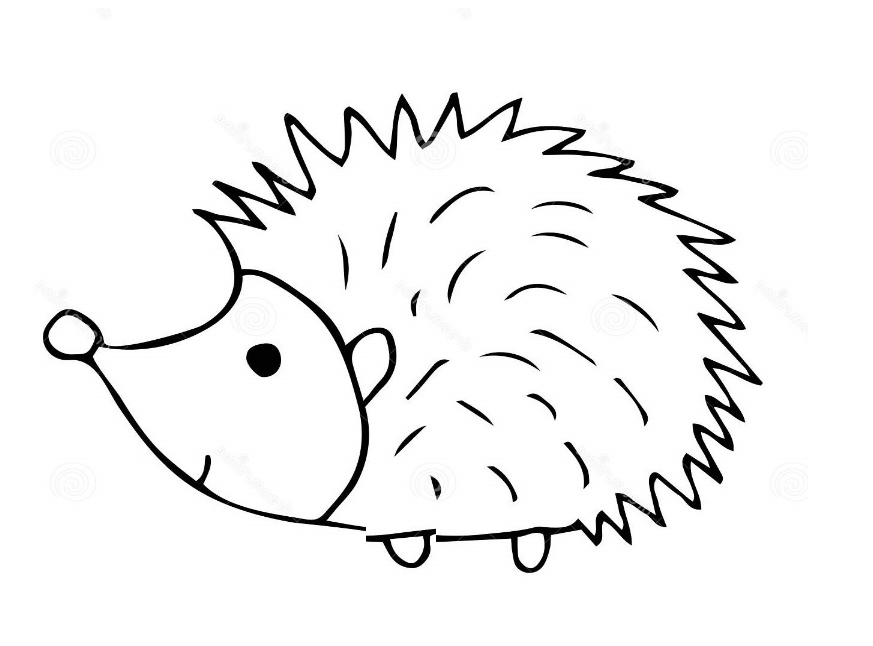
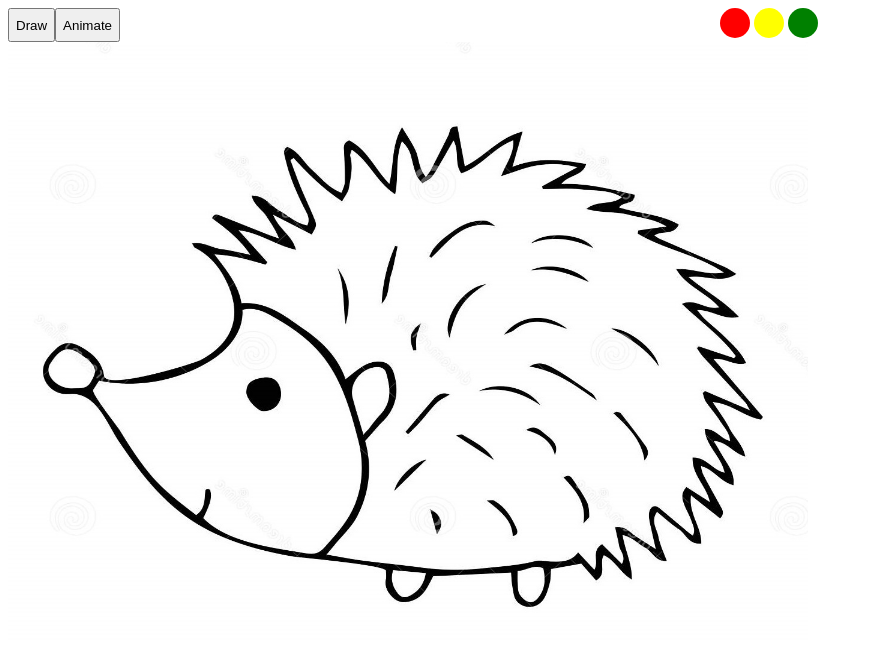
Before and after one commit to OlgaAk/OlgaAk.github.io, a plain HTML site: page draw.html in a window 1280 px wide. Shown: the whole page, without its empty margins (0-873 px from the left). Drawn offline with Linux system fonts and the light colour scheme.

Commit message:
add pallette

```diff
--- a/draw.html
+++ b/draw.html
@@ -1,13 +1,21 @@
 <!DOCTYPE html>
 <html lang="en">
-<head>
-    <meta charset="UTF-8">
+  <head>
+    <meta charset="UTF-8" />
     <title>Document</title>
+    <link rel="stylesheet" href="./styles.css" />
     <script src="./draw.js" async></script>
-</head>
-<body>
-    <!-- <button id="drawBtn">Draw</button>
-    <button id="animateBtn">Animate</button> -->
+  </head>
+  <body>
+    <div id="header">
+      <button id="drawBtn">Draw</button>
+      <button id="animateBtn">Animate</button>
+      <div id="palette">
+        <span id="red"></span>
+        <span id="yellow"></span>
+        <span id="green"></span>
+      </div>
+    </div>
     <canvas id="canvas"></canvas>
-</body>
+  </body>
 </html>
--- a/draw.js
+++ b/draw.js
@@ -1,5 +1,6 @@
 const animateBtn = document.getElementById("animateBtn");
 const drawBtn = document.getElementById("drawBtn");
+let drawMode = false;
 
 const leg1 = [
   {
@@ -41,9 +42,7 @@ const leg2 = [
   },
 ];
 
-// endPathBtn.addEventListener("click", () => {
-//     console.log(leg1)
-// })
+
 
 const canvas = document.getElementById("canvas");
 const ctx = canvas.getContext("2d");
@@ -59,19 +58,31 @@ img.src = "./hedgehog.jpg";
 
 img.onload = function (e) {
   ctx.drawImage(img, 0, 0, img.width, img.height, 0, 0, 800, 600);
-  //     ctx.beginPath()
-  //     ctx.fillStyle = 'rgba(0,0,0,0.1)';
-  //     ctx.strokeStyle = 'yellow';
-  //     ctx.setLineDash([5, 3]);/*dashes are 5px and spaces are 3px*/
-  // ctx.arc(60, 325, 30, 0, 2 * Math.PI);
+};
 
-  // ctx.stoke()
-  // ctx.fill()
+const drawNose = () => {
+  ctx.beginPath();
+  ctx.fillStyle = "rgba(0,0,0,0.1)";
+  ctx.strokeStyle = "yellow";
+  ctx.setLineDash([5, 3]); /*dashes are 5px and spaces are 3px*/
+  ctx.arc(60, 325, 30, 0, 2 * Math.PI);
 
-  // ctx.clip();
+  ctx.stoke();
+  ctx.fill();
+
+  ctx.clip();
+};
+
+animateBtn.addEventListener("click", () => {
+  drawMode = false;
   animateLeftLeg();
   setTimeout(animateRightLeg, 100);
-};
+});
+
+drawBtn.addEventListener("click", () => {
+  drawMode = true;
+  drawNose()
+});
 
 const Legs = {
   right: "right",
@@ -83,6 +94,7 @@ let lastAnimatedLeg;
 let rightLegAnimated = false;
 
 const animateLeftLeg = (callback) => {
+  if (drawMode) return;
   console.log("rightLegAnimated " + rightLegAnimated);
   console.log("lastAnimatedLeg == Legs.left " + lastAnimatedLeg == Legs.left);
   console.log(lastAnimatedLeg, Legs.left);
@@ -113,6 +125,7 @@ const animateLeftLeg = (callback) => {
 };
 
 const animateRightLeg = (callback) => {
+  if (drawMode) return;
   console.log("leftLegAnimated " + leftLegAnimated);
   console.log("lastAnimatedLeg == Legs.right " + lastAnimatedLeg == Legs.right);
   if (leftLegAnimated || lastAnimatedLeg == Legs.right) return;
--- /dev/null
+++ b/styles.css
@@ -0,0 +1,29 @@
+#header {
+    width: 100%;
+    display: flex;
+}
+
+
+#palette {
+    margin-left: 600px;
+}
+
+#palette span {
+    padding: 5px;
+  width: 20px;
+  height: 20px;
+  border-radius: 50%;
+  display: inline-block;
+}
+
+#red {
+  background-color: red;
+}
+
+#yellow {
+  background-color: yellow;
+}
+
+#green {
+    background-color: green;
+  }
```
